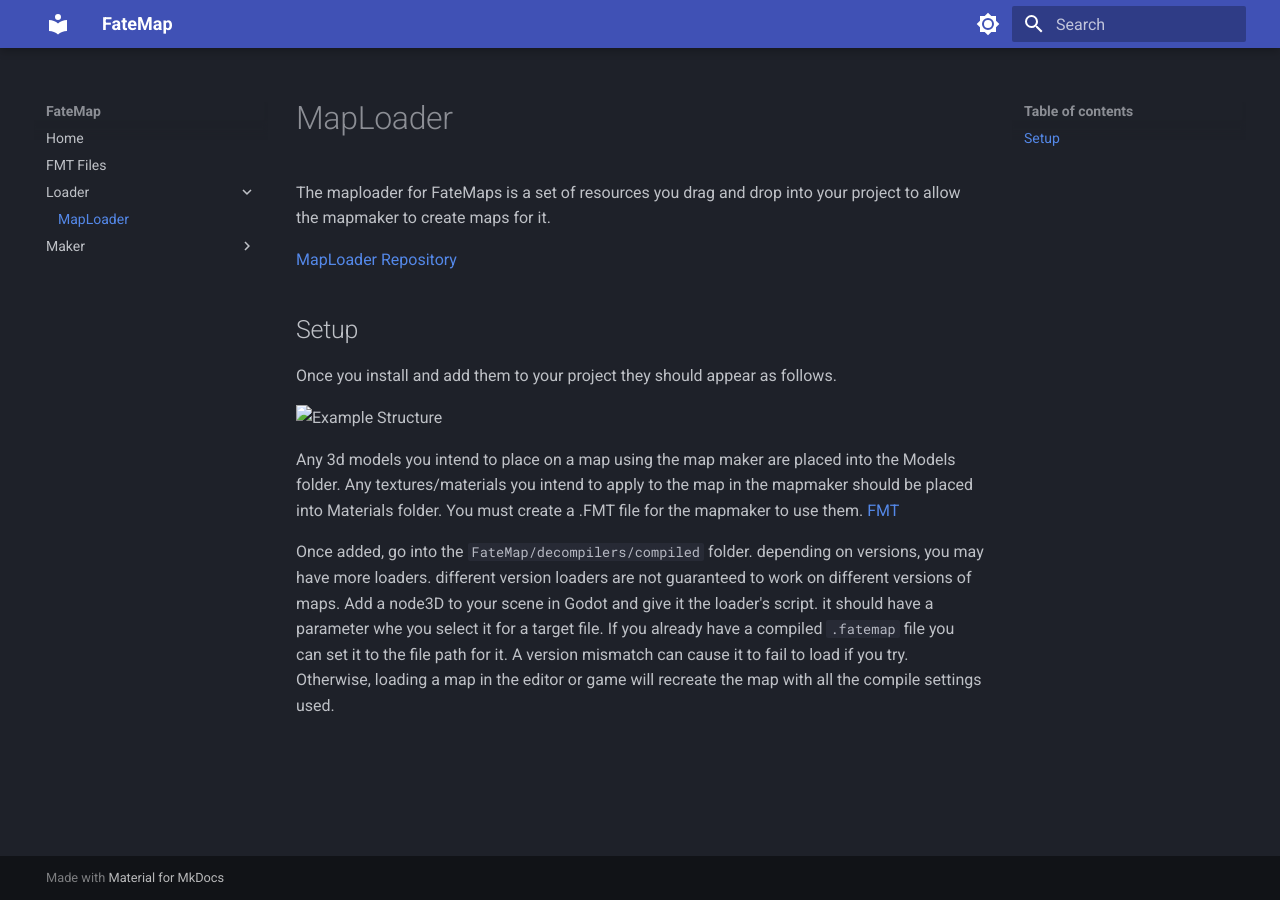
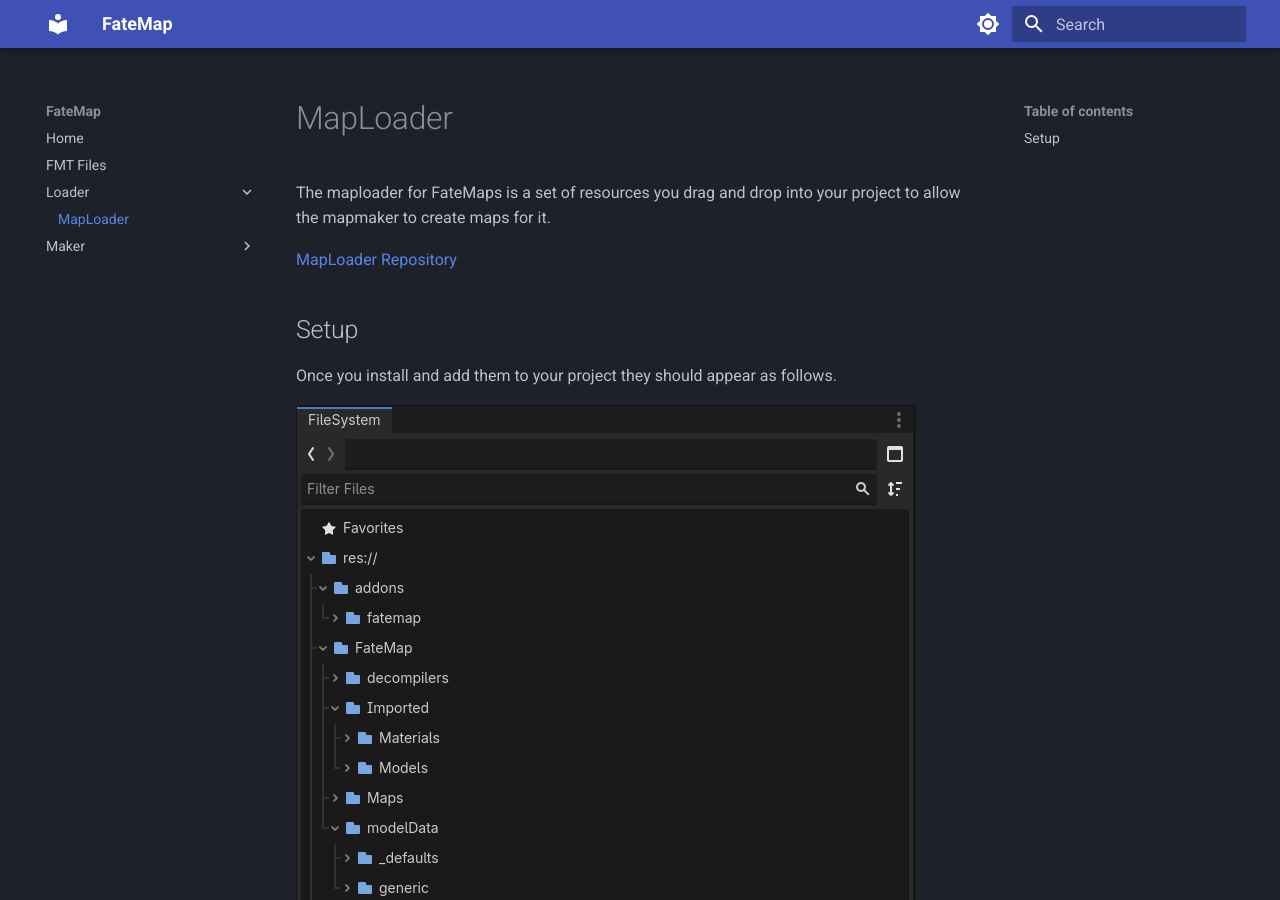
Before and after one commit to RogerRandomDev/FateMapDocs, an MkDocs documentation site: the page built from docs/Loader/maploader.md, in a window 1280 px wide and 900 px high. Built offline with MkDocs 1.6.1 and Material for MkDocs 9.7.7, drawn with Linux system fonts in a browser that asks for light colours.

Commit message:
updated format image to match new format

```diff
--- a/docs/Loader/maploader.md
+++ b/docs/Loader/maploader.md
@@ -9,7 +9,7 @@
 Once you install and add them to your project they should appear as follows.
 
 
-![Example Structure](images/maploader_setup_format.png)
+![Example Structure](../images/maploader_setup_format.png)
 
 Any 3d models you intend to place on a map using the map maker are placed into the Models folder.
 Any textures/materials you intend to apply to the map in the mapmaker should be placed into Materials folder. You must create a .FMT file for the mapmaker to use them. [FMT](../FMT.md)
```
Also changed, not shown: docs/images/maploader_setup_format.png.
